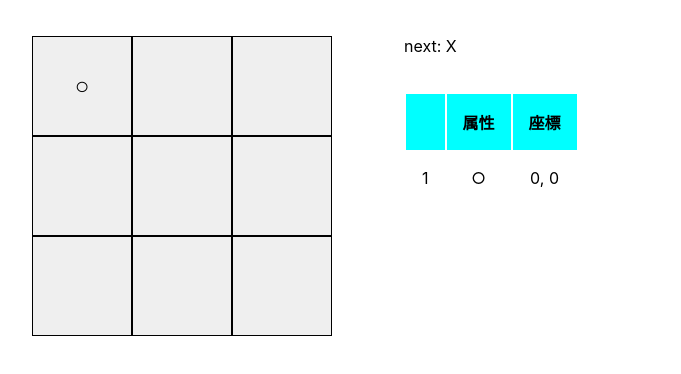
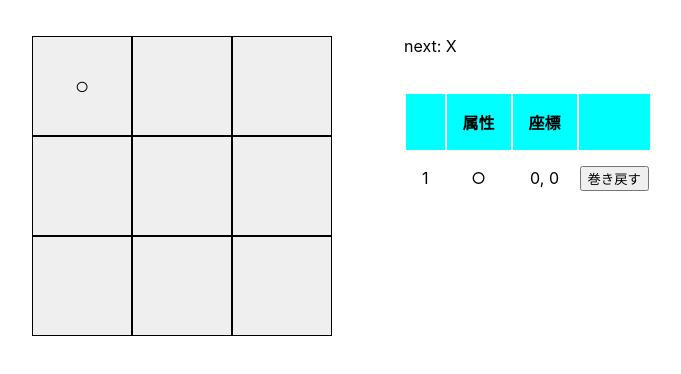
Before and after one commit to bayasshii/helloreact, a React (Create React App) app: page / in a window 1280 px wide. Both pictures are taken after a click on the button 86 px from the left and 86 px from the top of the page. Shown: the top 374 px of the page, without its empty margins (4-685 px from the left). Built offline with nearby package versions, Linux system fonts and the light colour scheme.

Commit message:
とりあえず巻き戻せるように

```diff
--- a/src/Board.js
+++ b/src/Board.js
@@ -92,10 +92,16 @@ class Board extends React.Component {
     return (
       <Table
         orders={orders}
+        onClick={(step)=>this.backStep(step)}
       />
     );
   }
-
+  backStep(step) {
+    this.setState({
+      stepNumber: step,
+      whatNext: (step % 2) === 0 ? "○" : "X"
+    });
+  }
 
   render() {
     const stepNumber = this.state.stepNumber
@@ -135,6 +141,3 @@ class Board extends React.Component {
   }
 }
 export default Board;
-
-
-[[0,1],[1,2],[2,3]].some((array)=>{return [1,2].every((e,i)=>{return array[i]===e})})
--- a/src/Table.js
+++ b/src/Table.js
@@ -33,6 +33,7 @@ class Table extends React.Component {
                 <th></th>
                 <th style={td}>属性</th>
                 <th style={td}>座標</th>
+                <th></th>
             </tr>
             {
               orders[0] ? orders.map((order, i)=>
@@ -40,6 +41,7 @@ class Table extends React.Component {
                 <td style={td}>{i+1}</td>
                 <td style={td}>{ i%2 ? "X" : "○"}</td>
                 <td style={td}>{order[1]}, {order[0]}</td>
+                <td><button onClick={() => this.props.onClick(i)}>巻き戻す</button></td>
               </tr>
             )
             :
```
